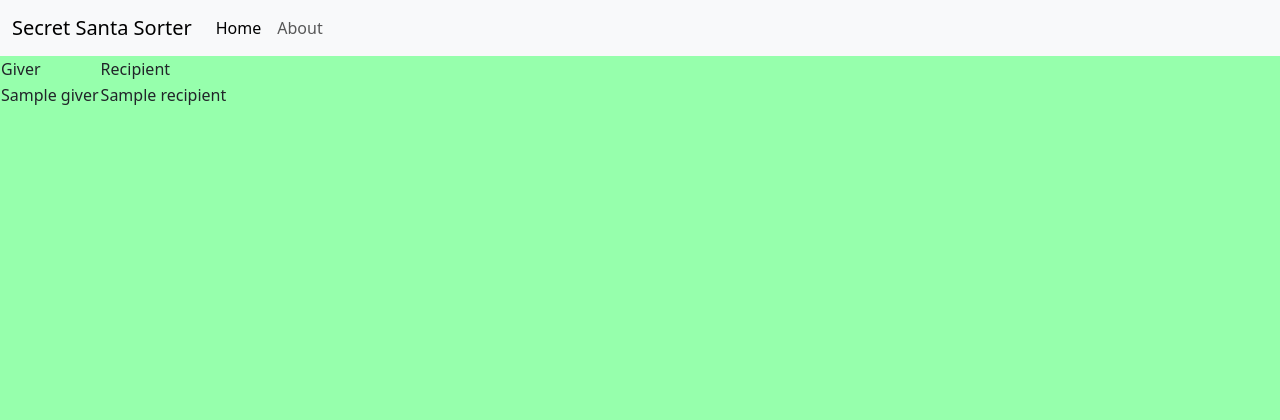
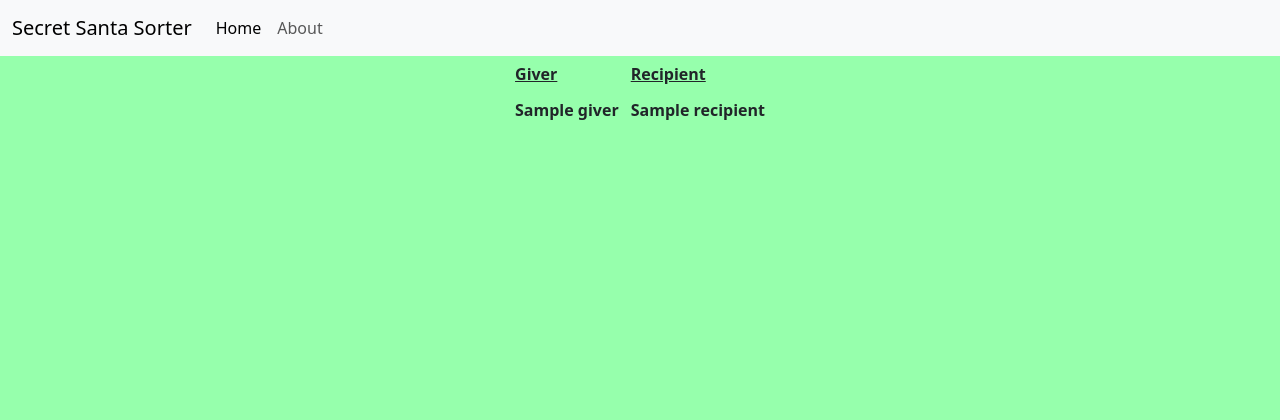
Before and after one commit to sjpoulin/secretsanta, a Flask app: template templates/sorted.html in a window 1280 px wide. Shown: the top 420 px of the page. Run offline with Flask 3, Linux system fonts and the light colour scheme; the template is opened without the code that fills it: most values are stand-ins (such as "Sample title", 1, 10 or a date in 2020).

Commit message:
sorted.html css updates

```diff
--- a/static/styles.css
+++ b/static/styles.css
@@ -16,9 +16,18 @@ body {
     margin-right: auto;
 }
 
+#entries th {
+    text-decoration-line: underline;
+    font-weight: bold;
+    padding: 6px;
+}
 #entries td {
     font-weight: bold;
     padding: 6px;
+}
+
+.right_align {
+    text-align: end;
 }
 
 .imglink {
--- a/templates/sorted.html
+++ b/templates/sorted.html
@@ -3,17 +3,17 @@
 {% block main %}
 
 <!-- Table to list inputted names -->
-    <div class="sorted">
-        <table>
+    <div>
+        <table id="entries">
             <tbody>
                 <tr>
-                    <td>Giver</td>
-                    <td>Recipient</td>
+                    <th>Giver</th>
+                    <th>Recipient</th>
                 </tr>
                 {% for giver, recipient in pairs %}
                     <tr>
                         <td>{{ giver }}</td>
-                        <td>{{ recipient }}</td>
+                        <td class="right_align">{{ recipient }}</td>
                     </tr>
                 {% endfor %}
             </tbody>
```
